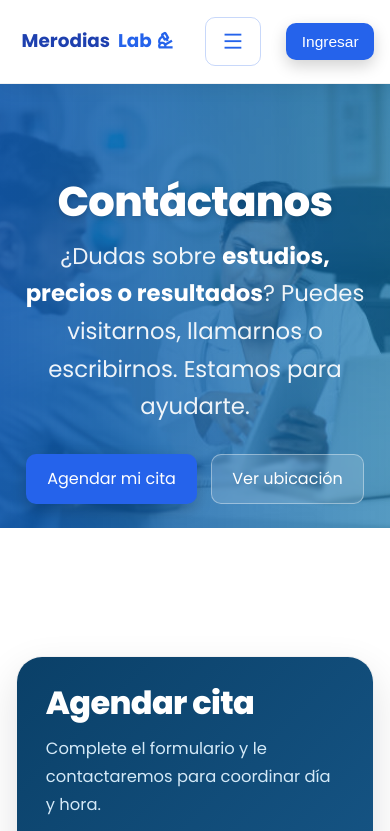
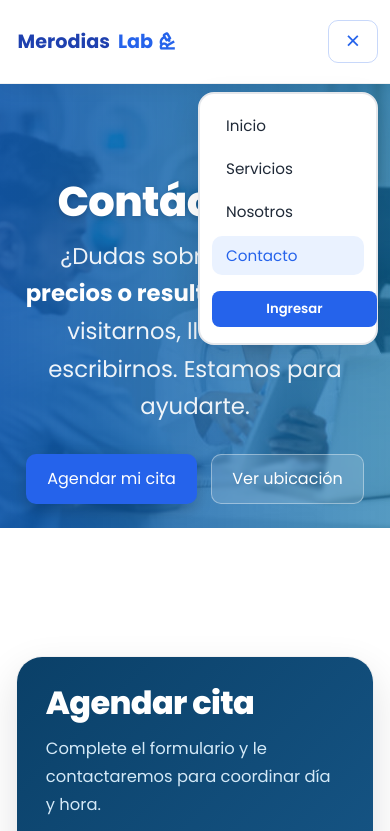
Before and after one commit to fjacobjkg/Proyecto-DesarrolloWeb, a plain HTML site: page MerodiasLab/contacto.html in a window 390 px wide. Both pictures are taken after a click on the button "Abrir menú". Shown: the top 831 px of the page. Drawn offline with nearby package versions, Linux system fonts and the light colour scheme.

Commit message:
implementar navegacion movil responsive

```diff
--- a/MerodiasLab/contacto.html
+++ b/MerodiasLab/contacto.html
@@ -14,6 +14,8 @@
   <link rel="stylesheet" href="css/navbar.css" />
   <link rel="stylesheet" href="css/contacto.css" />
   <link rel="stylesheet" href="css/footer.css" />
+   <!-- JS -->
+  <script src="./js/navbar.js"></script>
 </head>
 
 <body class="p-contact">
@@ -25,14 +27,21 @@
         <span class="brand-b">Lab <i class="ri-microscope-line" aria-hidden="true"></i></span>
       </a>
 
-      <button class="c-navbar__toggle" aria-expanded="false" aria-controls="navMenu" aria-label="Abrir menú" data-toggle>
+      <button class="c-navbar__toggle"
+              aria-expanded="false"
+              aria-controls="navMenu"
+              aria-label="Abrir menú"
+              data-toggle>
         <i class="ri-menu-line" aria-hidden="true"></i>
       </button>
 
-      <ul id="navMenu" class="c-navbar__links" data-open="false" data-menu>
+      <ul id="navMenu"
+          class="c-navbar__links"
+          data-open="false"
+          data-menu>
         <li><a class="c-navbar__link" href="inicio.html">Inicio</a></li>
         <li><a class="c-navbar__link" href="servicios.html">Servicios</a></li>
-        <li><a class="c-navbar__link" href="nosotros.html">Nosotros</a></li>
+        <li><a class="c-navbar__link" href="nosotros.html" >Nosotros</a></li>
         <li><a class="c-navbar__link" href="contacto.html" aria-current="page">Contacto</a></li>
       </ul>
 
--- a/MerodiasLab/css/navbar.css
+++ b/MerodiasLab/css/navbar.css
@@ -10,7 +10,7 @@
   top: 0;
   left: 0;
   right: 0;
-  z-index: 9999; /* Siempre visible sobre todo el contenido */
+  z-index: 9999;
 
   height: var(--nav-h);
   min-height: var(--nav-h);
@@ -19,7 +19,6 @@
   border-bottom: 1px solid rgba(15,23,42,.06);
   box-shadow: 0 6px 18px rgba(2,6,23,.04);
 
-  /* Fuerza un layer de composición independiente */
   isolation: isolate;
   transform: translateZ(0);
 }
@@ -31,6 +30,7 @@
   align-items: center;
   justify-content: space-between;
   gap: 1rem;
+  padding: 0 1.5rem;
 }
 
 /* Logo/Marca */
@@ -44,9 +44,15 @@
   gap: .35rem;
   padding: .5rem .35rem;
   font-size: 1.55rem;
-   line-height: 1;
+  line-height: 1;
   font-weight: 700;
   color: var(--brand-dark);
+  text-decoration: none;
+  transition: opacity 0.2s;
+}
+
+.c-navbar__brand:hover {
+  opacity: 0.85;
 }
 
 .c-navbar__brand .brand-a {
@@ -80,7 +86,8 @@
   color: var(--link);
   padding: .7rem 1rem;
   border-radius: 10px;
-  transition: color .15s, background .15s;
+  text-decoration: none;
+  transition: color .2s ease, background .2s ease;
 }
 
 .c-navbar__link:hover,
@@ -89,7 +96,7 @@
   background: var(--link-bg-hover);
 }
 
-/* Contenedor de botones (Ingresar/Registrarse) */
+/* Contenedor de botones */
 .c-navbar__actions {
   display: flex;
   gap: .5rem;
@@ -107,63 +114,140 @@
   cursor: pointer;
   font-size: 1.4rem;
   line-height: 1;
+  transition: all 0.2s ease;
 }
 
+.c-navbar__toggle:hover {
+  background: rgba(37,99,235,.08);
+  border-color: rgba(37,99,235,.4);
+}
 
-
-/* Menú móvil: ya usa var(--header-offset), lo dejamos explícito */
-@media (max-width: 900px) {
-  .c-navbar__links {
-    top: calc(var(--header-offset) + 8px);
-  }
+.c-navbar__toggle:active {
+  transform: scale(0.95);
 }
 
 /* =============================================
-   RESPONSIVE - Mobile
+   RESPONSIVE - Mobile/Tablet
    ============================================= */
 
 @media (max-width: 900px) {
-  /* Muestra el botón hamburguesa */
+  .c-navbar__inner {
+    padding: 0 1rem;
+  }
+
   .c-navbar__toggle {
     display: inline-flex;
     align-items: center;
   }
 
-  /* Menú desplegable */
+  /* Menú dropdown */
   .c-navbar__links {
-    display: none;
     position: absolute;
     right: 1rem;
     top: calc(var(--header-offset) + 8px);
-    background: #fff;
-    border: 1px solid rgba(15,23,42,.06);
-    border-radius: 12px;
-    box-shadow: 0 8px 28px rgba(2,6,23,.12);
-    padding: .5rem;
+    background: #ffffff;
+    border: 2px solid #e5e7eb;
+    border-radius: 16px;
+    box-shadow: 0 10px 30px rgba(0, 0, 0, 0.1);
+    padding: 0.75rem;
     flex-direction: column;
-    gap: .25rem;
-    min-width: 220px;
+    gap: 0.25rem;
+    min-width: 200px;
+    max-width: calc(100vw - 2rem);
+
+    opacity: 0;
+    visibility: hidden;
+    pointer-events: none;
+    transform: translateY(-10px);
+    transition: opacity 0.3s ease, visibility 0.3s ease, transform 0.3s ease;
+
     z-index: 99999;
   }
 
-  /* Muestra el menú cuando está abierto */
   .c-navbar__links[data-open="true"] {
-    display: flex;
+    opacity: 1;
+    visibility: visible;
+    pointer-events: all;
+    transform: translateY(0);
   }
 
-  /* Ajustes de tamaño para móvil */
-  .c-navbar__brand {
-    font-size: 1.15rem;
+  .c-navbar__links li {
+    width: 100%;
   }
 
   .c-navbar__link {
-    font-size: .98rem;
-    padding: .5rem .75rem;
     width: 100%;
+    padding: 0.75rem 0.875rem;
+    font-size: 0.95rem;
+    border-radius: 10px;
+    display: block;
+    text-align: left;
   }
 
-  .c-navbar__actions .c-btn {
-    padding: .55rem .9rem;
-    font-size: .97rem;
+  /* Mantener hover en todas las pantallas */
+  .c-navbar__link:hover {
+    color: var(--link-hover);
+    background: var(--link-bg-hover);
+  }
+
+  .c-navbar__brand {
+    font-size: 1.35rem;
+  }
+
+  /* Ocultar botón Ingresar del navbar principal */
+  .c-navbar__inner > .c-navbar__actions {
+    display: none;
+  }
+
+  /* Botón Ingresar dentro del menú - MÁS COMPACTO */
+  .c-navbar__links::after {
+    content: 'Ingresar';
+    display: block;
+    width: calc(100% - 1rem); /* Reducir ancho */
+    margin: 0.75rem auto 0.25rem; /* Centrar y reducir márgenes */
+    padding: 0.55rem 0.75rem; /* Padding más pequeño */
+    background: #2563eb;
+    color: white;
+    text-align: center;
+    font-size: 0.85rem; /* Texto más pequeño */
+    font-weight: 600;
+    border-radius: 8px; /* Radio más pequeño */
+    cursor: pointer;
+    transition: all 0.2s ease;
+    border: none;
+  }
+
+  .c-navbar__links::after:hover {
+    background: #1d4ed8;
+    transform: translateY(-1px);
+    box-shadow: 0 3px 10px rgba(37, 99, 235, 0.25);
   }
 }
+
+/* Ajustes para pantallas pequeñas */
+@media (max-width: 480px) {
+  .c-navbar__inner {
+    padding: 0 0.75rem;
+  }
+
+  .c-navbar__brand {
+    font-size: 1.2rem;
+  }
+
+  .c-navbar__toggle {
+    padding: .65rem .85rem;
+    font-size: 1.3rem;
+  }
+
+  .c-navbar__links {
+    right: 0.75rem;
+    min-width: 180px;
+  }
+
+  /* Botón aún más compacto en pantallas muy pequeñas */
+  .c-navbar__links::after {
+    width: calc(100% - 0.5rem);
+    padding: 0.5rem 0.65rem;
+    font-size: 0.825rem;
+  }
+}
--- /dev/null
+++ b/MerodiasLab/js/navbar.js
@@ -0,0 +1,100 @@
+// NAVBAR.JS - Menú móvil interactivo
+(function() {
+  'use strict';
+
+  // Esperar a que el DOM esté completamente cargado
+  if (document.readyState === 'loading') {
+    document.addEventListener('DOMContentLoaded', init);
+  } else {
+    init();
+  }
+
+  function init() {
+    // Obtener elementos del DOM
+    const toggleButton = document.querySelector('[data-toggle]');
+    const navMenu = document.querySelector('[data-menu]');
+
+    // Verificar que existen los elementos
+    if (!toggleButton || !navMenu) {
+      return; // Salir silenciosamente si no existen
+    }
+
+    // Función para abrir/cerrar el menú
+    function toggleMenu() {
+      const isOpen = navMenu.getAttribute('data-open') === 'true';
+
+      // Cambiar el estado
+      navMenu.setAttribute('data-open', String(!isOpen));
+      toggleButton.setAttribute('aria-expanded', String(!isOpen));
+
+      // Cambiar el icono del botón
+      const icon = toggleButton.querySelector('i');
+      if (icon) {
+        icon.className = !isOpen ? 'ri-close-line' : 'ri-menu-line';
+      }
+    }
+
+    // Event listener para el botón toggle
+    toggleButton.addEventListener('click', function(e) {
+      e.preventDefault();
+      e.stopPropagation();
+      toggleMenu();
+    });
+
+    // Cerrar menú al hacer clic en un enlace
+    const navLinks = navMenu.querySelectorAll('.c-navbar__link');
+    navLinks.forEach(function(link) {
+      link.addEventListener('click', function() {
+        if (navMenu.getAttribute('data-open') === 'true') {
+          toggleMenu();
+        }
+      });
+    });
+
+    // Funcionalidad para el botón "Ingresar" generado con ::after
+    navMenu.addEventListener('click', function(e) {
+      const rect = navMenu.getBoundingClientRect();
+      const clickY = e.clientY;
+      const menuBottom = rect.bottom;
+
+      if (clickY > menuBottom - 50) {
+        const loginButton = document.querySelector('[data-login-open]');
+        if (loginButton) {
+          loginButton.click();
+        }
+        toggleMenu();
+      }
+    });
+
+    // Cerrar menú al hacer clic fuera
+    document.addEventListener('click', function(e) {
+      const isOpen = navMenu.getAttribute('data-open') === 'true';
+      const clickedToggle = toggleButton.contains(e.target);
+      const clickedMenu = navMenu.contains(e.target);
+
+      if (isOpen && !clickedToggle && !clickedMenu) {
+        toggleMenu();
+      }
+    });
+
+    // Cerrar menú con Escape
+    document.addEventListener('keydown', function(e) {
+      if (e.key === 'Escape' && navMenu.getAttribute('data-open') === 'true') {
+        toggleMenu();
+      }
+    });
+
+    // Cerrar menú al redimensionar a desktop
+    let lastWidth = window.innerWidth;
+    window.addEventListener('resize', function() {
+      const currentWidth = window.innerWidth;
+      if (currentWidth > 900 && lastWidth <= 900) {
+        if (navMenu.getAttribute('data-open') === 'true') {
+          toggleMenu();
+        }
+      }
+      lastWidth = currentWidth;
+    });
+  }
+
+})();
```
Also changed, not shown: MerodiasLab/inicio.html (+12 -3 lines), MerodiasLab/nosotros.html (+11 -2 lines), MerodiasLab/servicios.html (+11 -2 lines).
